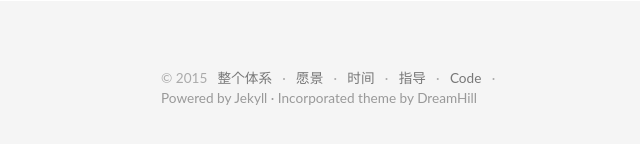
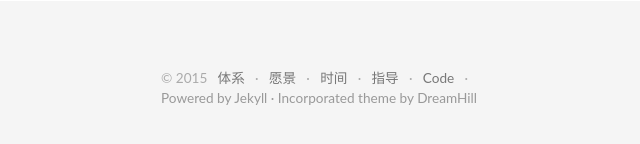
Before and after one commit to systemes/systemes.github.io, a plain HTML site: page archive.html in a window 1280 px wide. Shown: the part 5282-5426 px from the top of the page, without its empty margins (69-709 px from the left). Drawn offline with Linux system fonts and the light colour scheme.

Commit message:
Update archive.html

```diff
--- a/archive.html
+++ b/archive.html
@@ -1316,7 +1316,7 @@
     &copy; 2015
 
     <nav>
-      <a href="http://dreamyun.com/">整个体系</a> &middot;
+      <a href="http://dreamyun.com/">体系</a> &middot;
       <a href="/">愿景</a> &middot;
 
       <a href="/about.html">时间</a> &middot;
```
